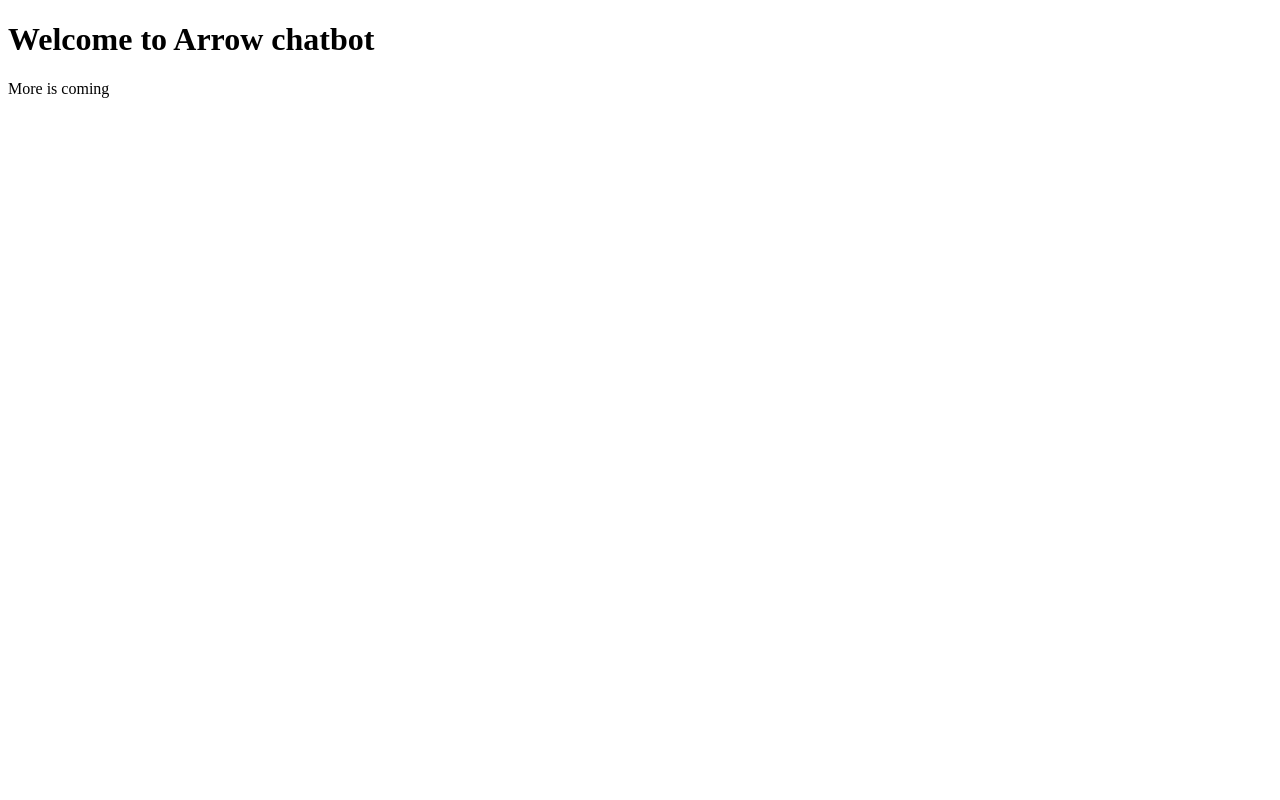
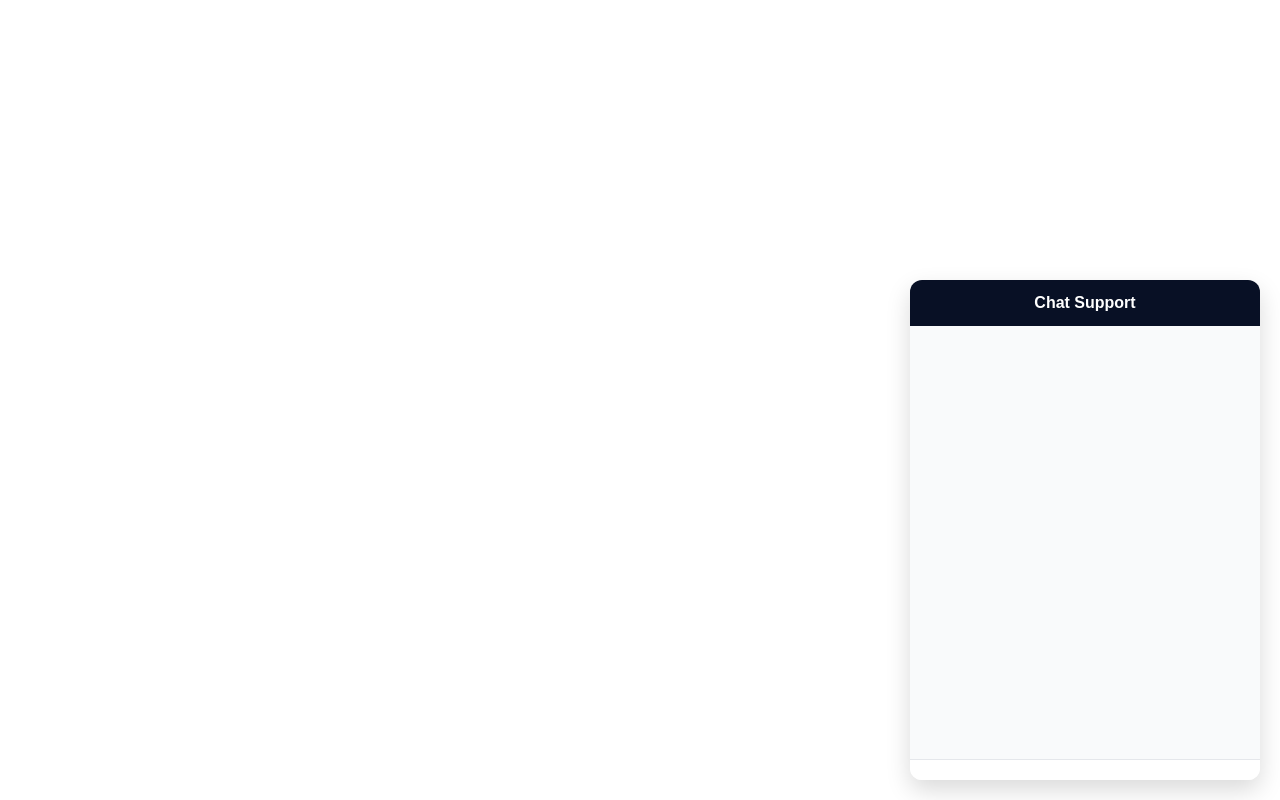
Before and after one commit to Arrow-Conveying-AI-Chatbot/Frontend-Arrow-Bot, a React (Vite) app in the folder arrow-chatbot-widget/: page / in a window 1280 px wide. Built offline with nearby package versions, Linux system fonts and the light colour scheme.

Commit message:
Chatbot Widget Layout

```diff
--- a/arrow-chatbot-widget/src/App.tsx
+++ b/arrow-chatbot-widget/src/App.tsx
@@ -1,17 +1,8 @@
-
+import ChatbotWidget from "./components/chatbot/ChatbotWidget"
 function App() {
   return (
     <>
-      <div>
-
-      </div>
-      <h1>Welcome to Arrow chatbot</h1>
-      <div className="card">
-
-      </div>
-      <p className="read-the-docs">
-        More is coming
-      </p>
+      <ChatbotWidget />
     </>
   )
 }
--- a/arrow-chatbot-widget/src/components/chatbot/ChatbotWidget.css
+++ b/arrow-chatbot-widget/src/components/chatbot/ChatbotWidget.css
@@ -0,0 +1,49 @@
+.chatbot-container {
+  position: fixed;
+  bottom: 20px;
+  right: 20px;
+
+  width: 350px;
+  height: 500px;
+
+  display: flex;
+  flex-direction: column;
+
+  background-color: #ffffff;
+  border-radius: 12px;
+  box-shadow: 0 10px 25px rgba(0, 0, 0, 0.15);
+
+  overflow: hidden;
+  font-family: Arial, sans-serif;
+}
+
+.chatbot-header {
+  padding: 14px;
+  background-color: #081025;
+  color: white;
+  font-weight: bold;
+  text-align: center;
+}
+
+.chatbot-messages {
+  flex: 1;
+  padding: 12px;
+  overflow-y: auto;
+  background-color: #f9fafb;
+}
+
+.chatbot-input {
+  padding: 10px;
+  border-top: 1px solid #e5e7eb;
+  background-color: #ffffff;
+}
+
+@media (max-width: 480px) {
+  .chatbot-container {
+    width: 100%;
+    height: 100%;
+    right: 0;
+    bottom: 0;
+    border-radius: 0;
+  }
+}
--- a/arrow-chatbot-widget/src/components/chatbot/ChatbotWidget.tsx
+++ b/arrow-chatbot-widget/src/components/chatbot/ChatbotWidget.tsx
@@ -0,0 +1,22 @@
+import "./ChatbotWidget.css";
+
+const ChatbotWidget = () => {
+  return (
+    <div className="chatbot-container">
+      {/* Header */}
+      <div className="chatbot-header">
+        <span>Chat Support</span>
+      </div>
+
+      {/* Messages Area */}
+      <div className="chatbot-messages">
+      </div>
+
+      {/* Input Area */}
+      <div className="chatbot-input">
+      </div>
+    </div>
+  );
+};
+
+export default ChatbotWidget;
```
